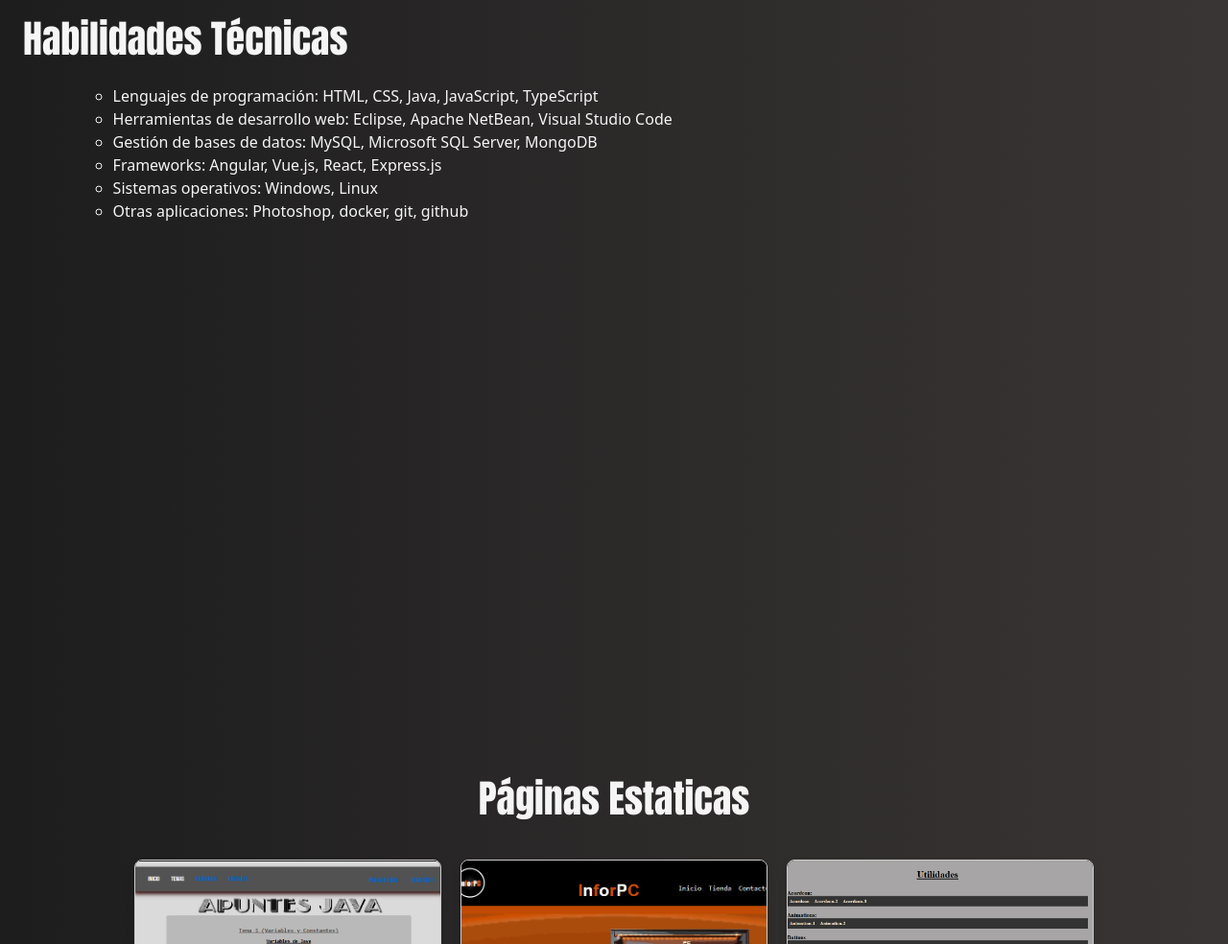
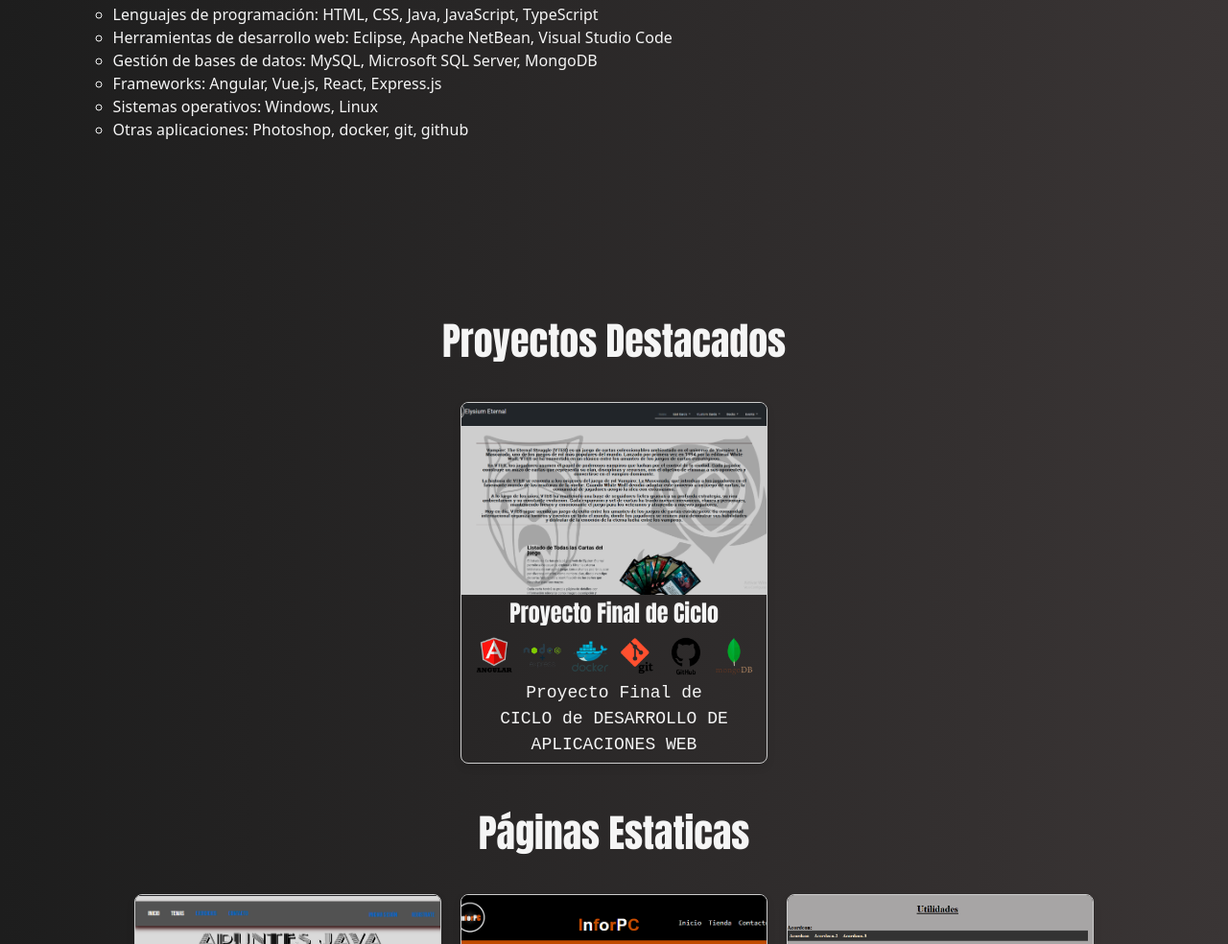
Before and after one commit to whejhe/Portafolios, a React app: page / in a window 1280 px wide. Shown: the part 1816-2800 px from the top of the page at 96% size. Built offline with nearby package versions, Linux system fonts and the light colour scheme.

Commit message:
actualizar

```diff
--- a/src/components/common/CardProjects.jsx
+++ b/src/components/common/CardProjects.jsx
@@ -9,12 +9,12 @@ const TajetaProjectos = ({ project }) => {
             </a>
             <div className="project-content">
                 <h4>{project.alt}</h4>
-                <p>{project.description}</p>
                 <div className="project-icons">
                     {Object.entries(project.icons).map(([key, iconSrc]) => (
-                            <img key={key} src={iconSrc} alt={key} />
-                    ))}
+                        <img key={key} src={iconSrc} alt={key} />
+                        ))}
                 </div>
+                <p>{project.description}</p>
             </div>
         </div>
     );
--- /dev/null
+++ b/src/components/common/ListOfProjects.jsx
@@ -0,0 +1,16 @@
+// src\components\common\ListOfProjects.jsx
+import React from 'react';
+import TarjetaProjectos from './CardProjects.jsx';
+import Projects from '../../utils/listProjects.js'; // Ajusta la ruta según tu estructura de carpetas
+
+const listOfProjects = () => {
+    return (
+        <div className="project-list">
+            {Projects.map((project, index) => (
+                <TarjetaProjectos key={index} project={project} />
+            ))}
+        </div>
+    );
+};
+
+export default listOfProjects;
--- a/src/index.css
+++ b/src/index.css
@@ -1,4 +1,5 @@
 /*src/index.css*/
+@import './styles/reset.css';
 @import './styles/globals.css';
 @import './styles/navbar.css';
 
--- a/src/pages/Home.js
+++ b/src/pages/Home.js
@@ -2,6 +2,7 @@
 import React from "react";
 import Navbar from "../components/layout/Navbar.js";
 import ListStaticProject from '../components/common/ListStaticProject.jsx';
+import ListOfProjects from '../components/common/ListOfProjects.jsx';
 import { techIcons, techUrls } from '../utils/importTechIcons.js';
 import { useTranslation } from "react-i18next";
 import 'swiper/css';
@@ -68,8 +69,16 @@ function App() {
 
             {/* PROJECTS */}
             <div id="projects-container" className="projects-container section">
-                <h3 className="title">{t("paginas-estaticas")}</h3>
-                <ListStaticProject></ListStaticProject>
+
+                <div className="destacados">
+                    <h3 className="title">{t("proyectos-destacados")}</h3>
+                    <ListOfProjects></ListOfProjects>
+                </div>
+
+                <div className="others">
+                    <h3 className="title">{t("paginas-estaticas")}</h3>
+                    <ListStaticProject></ListStaticProject>
+                </div>
             </div>
 
             {/* CONTACT */}
--- a/src/styles/about.css
+++ b/src/styles/about.css
@@ -1,13 +1,11 @@
 .about-container{
-    height: 95vh;
+    margin-top: 5em;
+    min-height: 95vh;
 }
 
 main{
-    /* background-color: #061736; */
-    /* border: 2px solid rgb(39, 39, 39); */
     width: 100%;
     margin: auto;
-    height: 70vh;
 }
 
 .container-main{
--- a/src/styles/contact.css
+++ b/src/styles/contact.css
@@ -1,5 +1,4 @@
 .contact-container{
-    height: 95vh;
 }
 
 .title-contact{
--- a/src/styles/home.css
+++ b/src/styles/home.css
@@ -1,6 +1,6 @@
 /*src/styles/home.css*/
 .home-container{
-    height: 95vh;
+    padding-bottom: 5em;
 }
 
 header{
--- a/src/styles/projects.css
+++ b/src/styles/projects.css
@@ -1,5 +1,5 @@
 .projects-container {
-    height: 95vh;
+    height: auto;
 }
 
 .projects-container h2 {
@@ -67,6 +67,11 @@
     margin-top: 0.2em;
 }
 
+.projects-container p{
+    text-align: center;
+    margin: 0.3em;
+}
+
 .project-icons {
     display: flex;
     justify-content: center;
@@ -82,3 +87,7 @@
 .project-link:hover {
     background-color: #0056b3;
 }
+
+.destacados, .others{
+    padding-top: 3em;
+}
--- /dev/null
+++ b/src/styles/reset.css
@@ -0,0 +1,20 @@
+* { margin:0; padding: 0;}
+*, *::before, *::after { box-sizing: border-box; }
+
+body { min-height: 100dvh;}
+input, button, textarea, select { font: inherit; }
+
+p { text-wrap: pretty;}
+h1,h2,h3,h4,h5,h6 { text-wrap: balance; }
+
+img, video, svg { height: auto; max-width: 100%;}
+
+@media (prefers-reduced-motion: reduce) {
+    *, *::before, *::after {
+        animation-duration: 0.01ms !important;
+        animation-iteration-count: 1 !important;
+        transition-duration: 0.01ms !important;
+        scroll-behavior: auto !important;
+        transition: none;
+    }
+}
--- a/src/styles/skills.css
+++ b/src/styles/skills.css
@@ -1,5 +1,4 @@
 .skills-container{
-    height: 95vh;
 }
 
 .list-skills{
--- a/src/utils/importTechIcons.js
+++ b/src/utils/importTechIcons.js
@@ -15,7 +15,7 @@ import spring from '../assets/icons/spring-icon.png';
 import sql from '../assets/icons/sql-icon.png';
 import vscode from '../assets/icons/vscode-icon.png';
 import vue from '../assets/icons/vue-icon.png';
-
+import express from '../assets/icons/express.png';
 
 
 const techIcons = {
@@ -34,7 +34,8 @@ const techIcons = {
     'spring-icon.png': spring,
     'sql-icon.png': sql,
     'vscode-icon.png': vscode,
-    'vue-icon.png': vue
+    'vue-icon.png': vue,
+    'express.png': express
     // Añade todos tus íconos aquí
 };
 
@@ -54,7 +55,8 @@ const techUrls = {
     'spring-icon.png': 'https://spring.io/',
     'sql-icon.png': 'https://www.mysql.com/',
     'vscode-icon.png': 'https://code.visualstudio.com/',
-    'vue-icon.png': 'https://vuejs.org/'
+    'vue-icon.png': 'https://vuejs.org/',
+    'express.png': 'https://expressjs.com/'
 };
 
 export { techIcons, techUrls };
--- a/src/utils/listProjects.js
+++ b/src/utils/listProjects.js
@@ -1,9 +1,28 @@
 import eliseum from '../assets/image-pages/vtes-portada.png';
+
+import angular from '../assets/icons/angular-icon.png';
+import docker from '../assets/icons/docker-icon.png';
+import git from '../assets/icons/git-icon.png';
+import github from '../assets/icons/github-icon.png';
+import mongo from '../assets/icons/mongo-icon.png';
+import express from '../assets/icons/express.png';
+
+
+
 
 const projectList = [
     {
         src: eliseum,
-        alt: 'eliseum',
+        alt: 'Proyecto Final de Ciclo',
+        description:'Proyecto Final de CICLO de DESARROLLO DE APLICACIONES WEB',
+        icons: {
+            angular: angular,
+            express: express,
+            docker: docker,
+            git: git,
+            github: github,
+            mongo: mongo
+        },
         url: 'https://front-vtes.vercel.app/'
     }
 ]
--- a/src/utils/staticProjectsList.js
+++ b/src/utils/staticProjectsList.js
@@ -13,7 +13,7 @@ const staticProject = [
     {
         src: apuntesJava,
         alt: 'Portada-Apuntes-Java',
-        description:'',
+        description:'Trabajo de clase de 1º DAW',
         icons: {
             html: htmlIcon,
             css: cssIcon,
@@ -24,7 +24,7 @@ const staticProject = [
     {
         src: tiendaInformatica,
         alt: 'Portada-Tienda-informatica',
-        description:'',
+        description:'Trabajo de Clase en el Grado medio de MicroInformatica y Redes',
         icons: {
             html: htmlIcon,
             css: cssIcon,
@@ -35,7 +35,7 @@ const staticProject = [
     {
         src: utilidades,
         alt: 'Utilidades',
-        description:'',
+        description:'Conjunto de Utilidades para diseños de componentes',
         icons: {
             html: htmlIcon,
             css: cssIcon,
@@ -46,7 +46,7 @@ const staticProject = [
     {
         src: WebJavaScript,
         alt: 'WebJavaScript',
-        description:'',
+        description:'Practica de Clase de 2º DAW',
         icons: {
             html: htmlIcon,
             css: cssIcon,
@@ -57,7 +57,7 @@ const staticProject = [
     {
         src: wallpaper,
         alt: 'wallpaper',
-        description:'',
+        description:'Practica de slider de imagenes',
         icons: {
             html: htmlIcon,
             css: cssIcon,
```
Also changed, not shown: src/utils/importOthersImages.js (deleted, +0 -9 lines), src/assets/icons/express.png (added).
